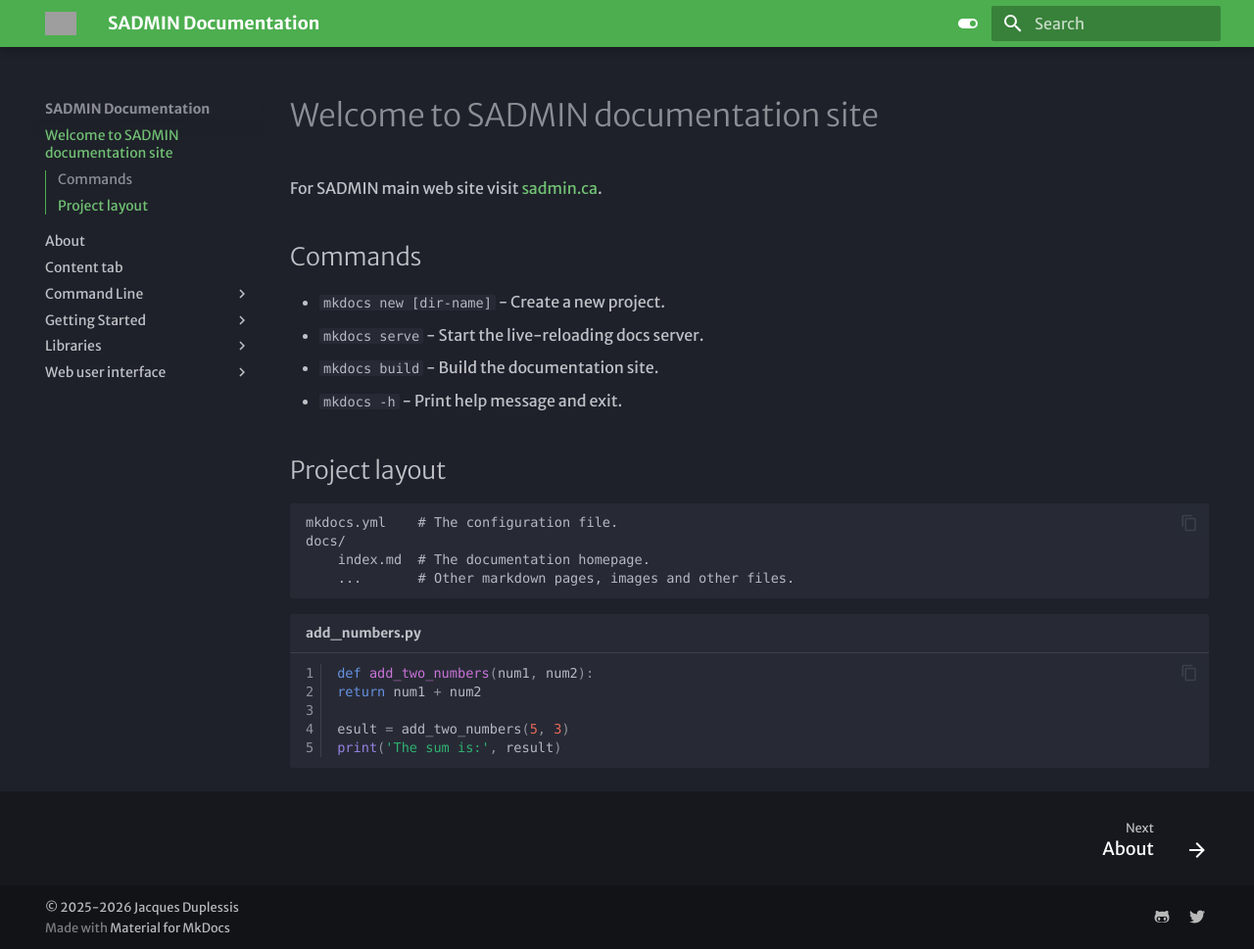
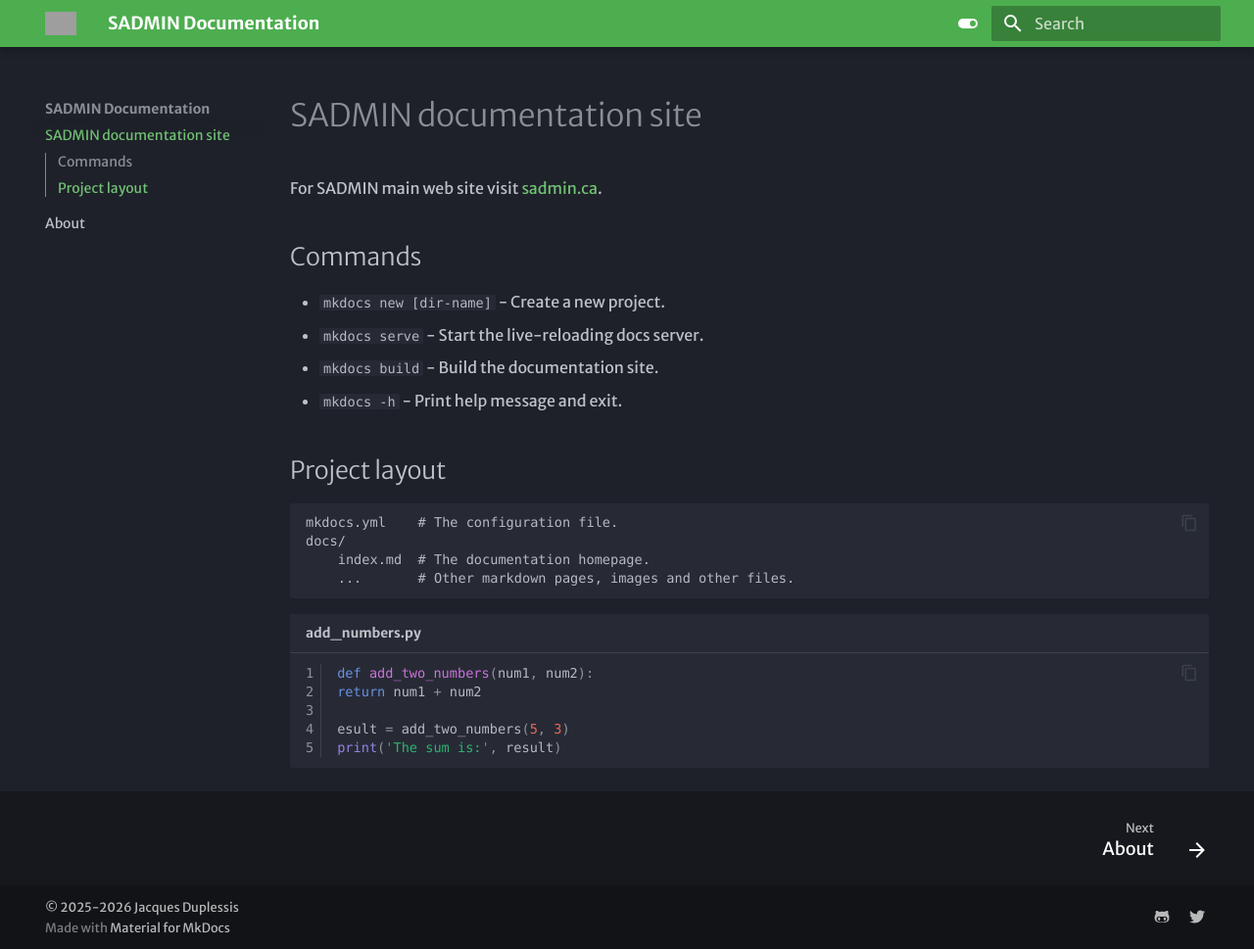
Before and after one commit to jadupl2/sadmin_doc, an MkDocs documentation site: the page built from docs/index.md, in a window 1280 px wide and 969 px high. Shown: the whole window at 98% size. Built offline with MkDocs 1.6.1 and Material for MkDocs 9.7.7, drawn with Linux system fonts in a browser that asks for light colours; some web fonts are replaced; grey boxes are pictures that could not be loaded.

```diff
--- a/docs/index.md
+++ b/docs/index.md
@@ -1,4 +1,4 @@
-# Welcome to SADMIN documentation site
+# SADMIN documentation site
 
 For SADMIN main web site visit [sadmin.ca](https://www.sadmin.ca).
 
--- a/mkdocs.yml
+++ b/mkdocs.yml
@@ -75,3 +75,7 @@ extra:
       link: https://twitter.com/sadmlinux
 #    - icon: fontawesome/brands/linkedin
 #      link: https://www.linkedin.com/in/willettjames/
+
+nav:
+  - index.md
+  - about.md
```
Also changed, not shown: 1 other file.
